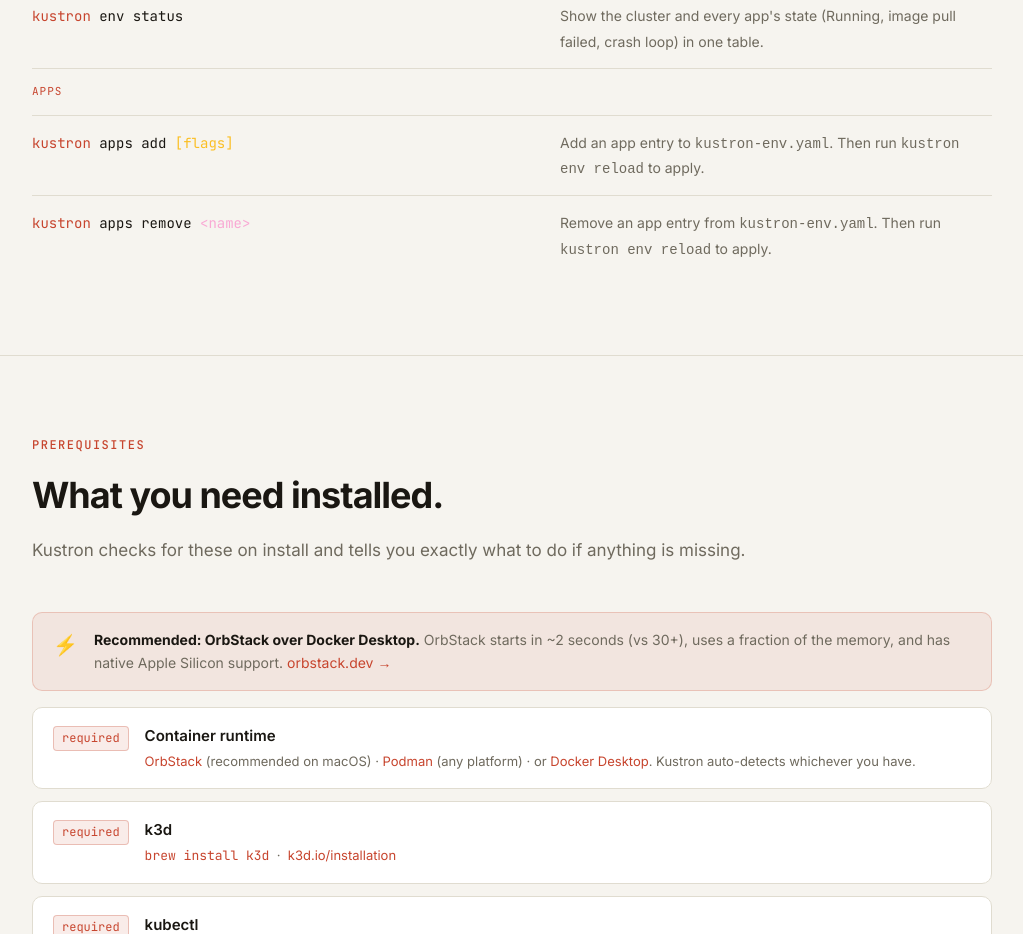
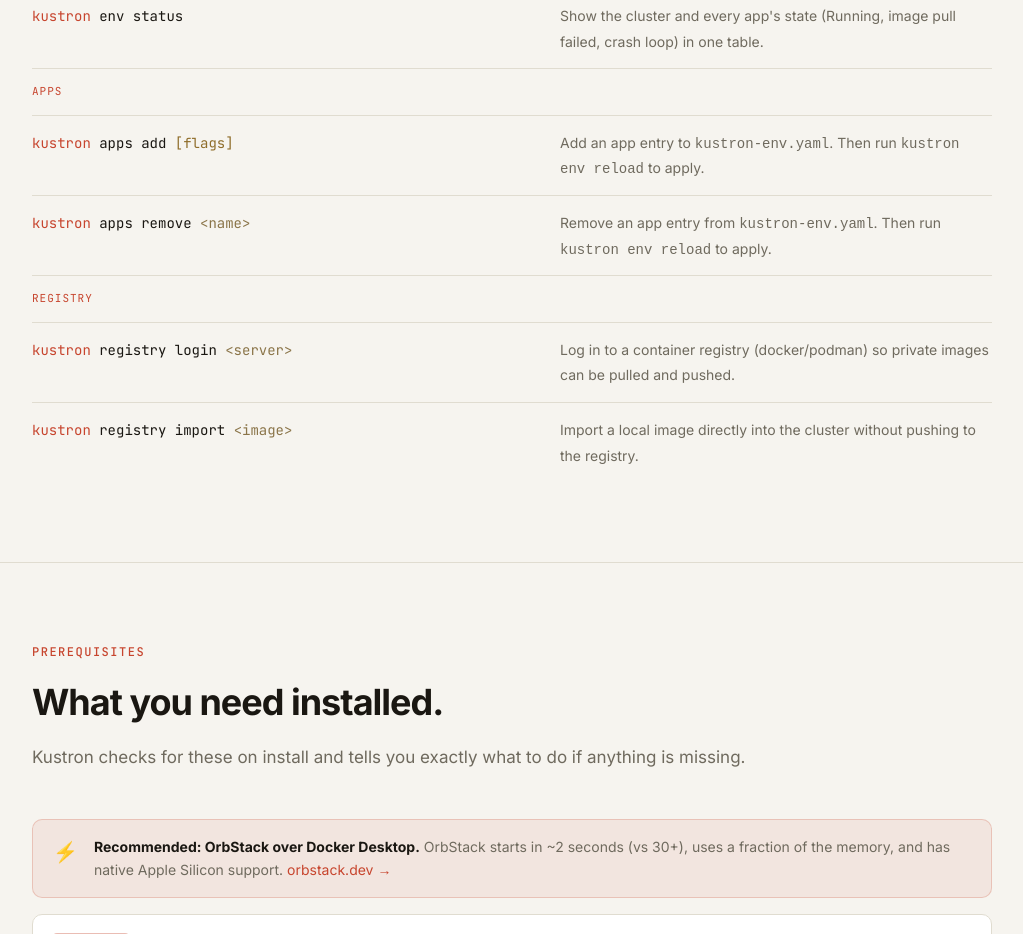
Before and after one commit to itsmunim/kustron, a website: page docs/index.html in a window 1280 px wide. Shown: the part 4660-5594 px from the top of the page, without its empty margins (128-1151 px from the left). Drawn offline with nearby package versions, Linux system fonts and the light colour scheme; no server answers.

Commit message:
docs: complete commands table with registry, fix flag contrast

```diff
--- a/docs/index.html
+++ b/docs/index.html
@@ -528,11 +528,11 @@
     }
 
     .cmd-code .arg {
-      color: #f9a8d4;
+      color: #8a7448;
     }
 
     .cmd-code .flag {
-      color: #fbbf24;
+      color: #8f6d2a;
     }
 
     .cmd-desc {
@@ -1192,6 +1192,21 @@
           <td><span class="cmd-desc">Remove an app entry from <code>kustron-env.yaml</code>. Then run
               <code>kustron env reload</code> to apply.</span></td>
         </tr>
+        <tr>
+          <td colspan="2" class="cmd-group">registry</td>
+        </tr>
+        <tr>
+          <td><code class="cmd-code"><span class="kw">kustron</span> registry login <span
+                class="arg">&lt;server&gt;</span></code></td>
+          <td><span class="cmd-desc">Log in to a container registry (docker/podman) so private images can be
+              pulled and pushed.</span></td>
+        </tr>
+        <tr>
+          <td><code class="cmd-code"><span class="kw">kustron</span> registry import <span
+                class="arg">&lt;image&gt;</span></code></td>
+          <td><span class="cmd-desc">Import a local image directly into the cluster without pushing to the
+              registry.</span></td>
+        </tr>
       </table>
     </div>
   </section>
```
